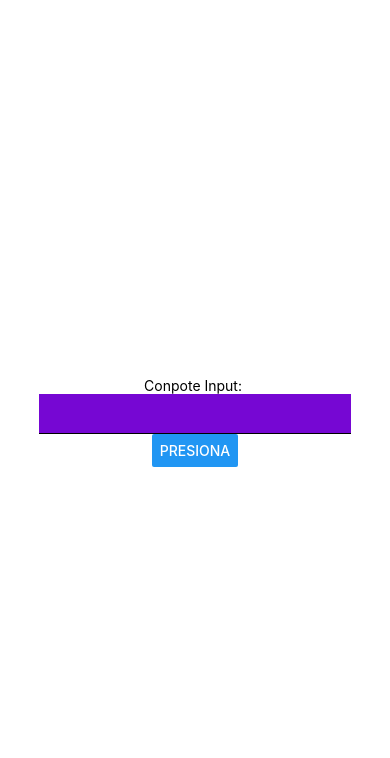
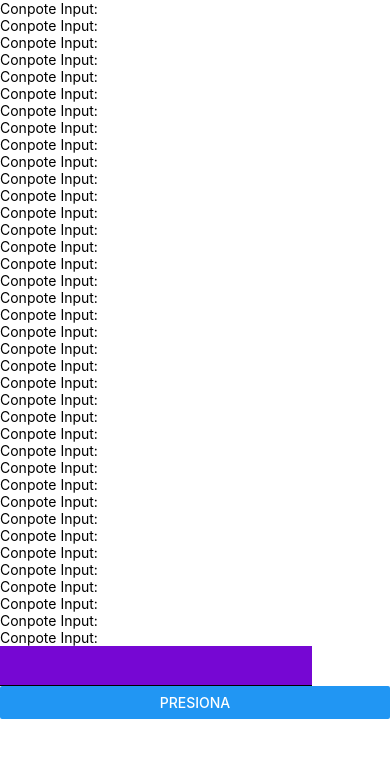
Before and after one commit to gregorio-corchado-02/ProgramacionMovil182, a React Native app in the folder app_movil/: screen / in a window 390 px wide. Shown: the top 758 px of the page. Built offline with nearby package versions, Linux system fonts and the light colour scheme.

Commit message:
ScrollView

```diff
--- a/app_movil/App.js
+++ b/app_movil/App.js
@@ -1,6 +1,6 @@
 import { StatusBar } from 'expo-status-bar';
 import React, { useState } from 'react';
-import { StyleSheet, Text, View, Button, TextInput} from 'react-native';
+import { StyleSheet, Text, View, Button, TextInput, ScrollView, Dimensions} from 'react-native';
 
 
 
@@ -9,9 +9,48 @@
   const [sumit, setSumit]= useState('')
   return (
     <View style={styles.container}>
-      <Text>Conpote Input: {sumit}</Text>
-      <TextInput style={styles.input} onChangeText={ (t)=>setText(t) } Value={text}/>
-      <Button title='presiona' onPress={ ()=>{ setSumit(text); alert('texto enviado') } }></Button>
+      <ScrollView style={styles.ScrollView}>
+        <Text>Conpote Input: {sumit}</Text>
+        <Text>Conpote Input: {sumit}</Text>
+        <Text>Conpote Input: {sumit}</Text>
+        <Text>Conpote Input: {sumit}</Text>
+        <Text>Conpote Input: {sumit}</Text>
+        <Text>Conpote Input: {sumit}</Text>
+        <Text>Conpote Input: {sumit}</Text>
+        <Text>Conpote Input: {sumit}</Text>
+        <Text>Conpote Input: {sumit}</Text>
+        <Text>Conpote Input: {sumit}</Text>
+        <Text>Conpote Input: {sumit}</Text>
+        <Text>Conpote Input: {sumit}</Text>
+        <Text>Conpote Input: {sumit}</Text>
+        <Text>Conpote Input: {sumit}</Text>
+        <Text>Conpote Input: {sumit}</Text>
+        <Text>Conpote Input: {sumit}</Text>
+        <Text>Conpote Input: {sumit}</Text>
+        <Text>Conpote Input: {sumit}</Text>
+        <Text>Conpote Input: {sumit}</Text>
+        <Text>Conpote Input: {sumit}</Text>
+        <Text>Conpote Input: {sumit}</Text>
+        <Text>Conpote Input: {sumit}</Text>
+        <Text>Conpote Input: {sumit}</Text>
+        <Text>Conpote Input: {sumit}</Text>
+        <Text>Conpote Input: {sumit}</Text>
+        <Text>Conpote Input: {sumit}</Text>
+        <Text>Conpote Input: {sumit}</Text>
+        <Text>Conpote Input: {sumit}</Text>
+        <Text>Conpote Input: {sumit}</Text>
+        <Text>Conpote Input: {sumit}</Text>
+        <Text>Conpote Input: {sumit}</Text>
+        <Text>Conpote Input: {sumit}</Text>
+        <Text>Conpote Input: {sumit}</Text>
+        <Text>Conpote Input: {sumit}</Text>
+        <Text>Conpote Input: {sumit}</Text>
+        <Text>Conpote Input: {sumit}</Text>
+        <Text>Conpote Input: {sumit}</Text>
+        <Text>Conpote Input: {sumit}</Text>
+        <TextInput style={styles.input} onChangeText={ (t)=>setText(t) } Value={text}/>
+        <Button title='presiona' onPress={ ()=>{ setSumit(text); alert('texto enviado') } }></Button>
+      </ScrollView>
     </View>
   );
 }
@@ -33,4 +72,8 @@
     height:40,
   },
 
+  ScrollView: {
+    width:Dimensions.get('window').width
+  },
+
 });
```
